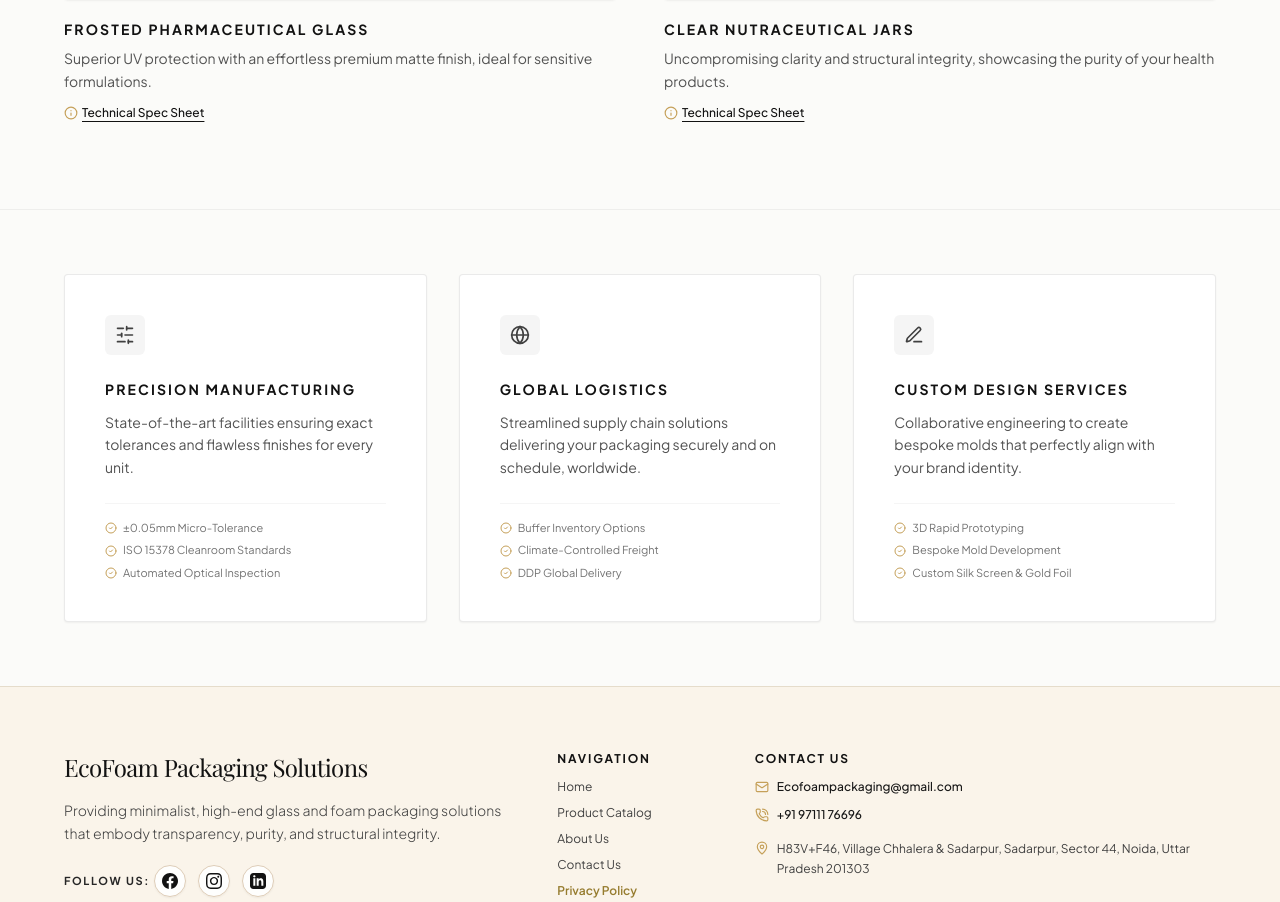
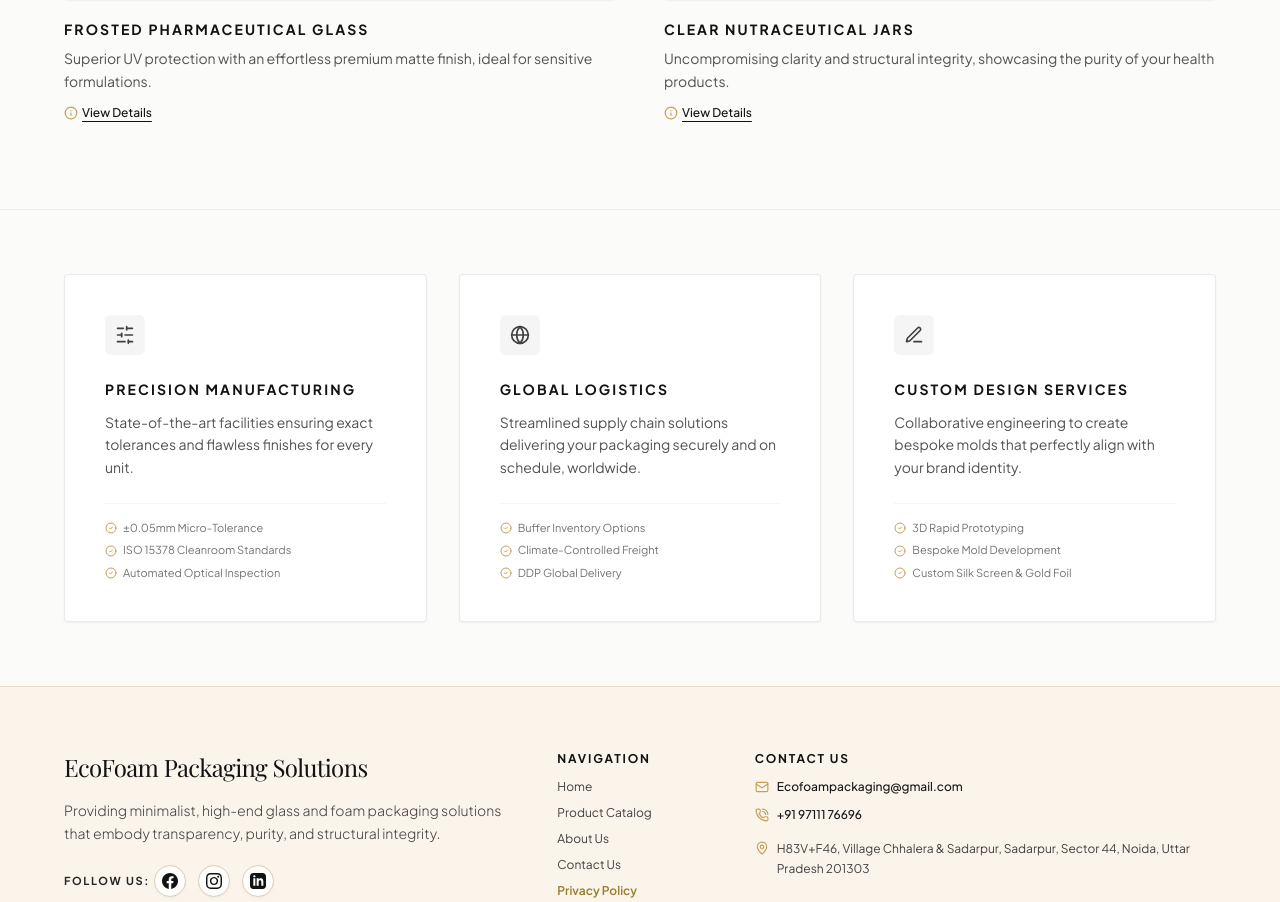
Before and after one commit to ecofoampackaging-byte/EcoFoam-Packaging, a Next.js app: page / in a window 1280 px wide. Shown: the part 1408-2310 px from the top of the page. Built offline with nearby package versions, Linux system fonts and the light colour scheme; a web font is replaced by a local one.

Commit message:
Remove Technical Specifications terminology across the entire website

```diff
--- a/src/app/products/page.tsx
+++ b/src/app/products/page.tsx
@@ -230,7 +230,7 @@ export default function ProductsPage() {
                           onClick={() => setDetailProduct(convertToProductItem(item))}
                           className="text-[11px] text-neutral-400 hover:text-neutral-700"
                         >
-                          Specs
+                          Details
                         </button>
                       </div>
                     </div>
--- a/src/components/ProductCollection.tsx
+++ b/src/components/ProductCollection.tsx
@@ -63,7 +63,7 @@ export default function ProductCollection({
                     className="px-4 py-2 bg-white text-[#121212] text-xs font-medium uppercase tracking-wider rounded-sm shadow-md hover:bg-neutral-100 transition-all flex items-center gap-1.5"
                   >
                     <Eye className="w-3.5 h-3.5" />
-                    View Specs
+                    View Details
                   </button>
                   <button
                     onClick={() => onQuickQuoteProduct(product)}
@@ -89,7 +89,7 @@ export default function ProductCollection({
                     className="text-[#121212] underline underline-offset-4 hover:text-[#C5A059] transition-colors flex items-center gap-1"
                   >
                     <Info className="w-3.5 h-3.5 text-[#C5A059]" />
-                    Technical Spec Sheet
+                    View Details
                   </button>
                 </div>
               </div>
--- a/src/components/ProductDetailModal.tsx
+++ b/src/components/ProductDetailModal.tsx
@@ -65,24 +65,18 @@ export default function ProductDetailModal({
               {product.description}
             </p>
 
-            {/* Technical Specs Table */}
+            {/* Product Details Overview */}
             <div className="border-t border-b border-neutral-100 py-3 space-y-2 text-xs font-sans">
               <h4 className="font-bold text-[10px] tracking-wider text-neutral-800 uppercase">
-                Technical Specifications
+                Product Details
               </h4>
 
               <div className="grid grid-cols-2 gap-y-1.5 text-neutral-600">
                 <span className="font-medium text-neutral-400">Capacity:</span>
                 <span className="font-semibold text-neutral-900">{product.specs.capacity}</span>
 
-                <span className="font-medium text-neutral-400">Neck Finish:</span>
-                <span className="font-semibold text-neutral-900">{product.specs.neckFinish}</span>
-
                 <span className="font-medium text-neutral-400">Material Grade:</span>
                 <span className="font-semibold text-neutral-900">{product.specs.material}</span>
-
-                <span className="font-medium text-neutral-400">UV Protection:</span>
-                <span className="font-semibold text-neutral-900">{product.specs.uvProtection}</span>
 
                 <span className="font-medium text-neutral-400">Min. Order (MOQ):</span>
                 <span className="font-semibold text-neutral-900">{product.specs.moq}</span>
```
